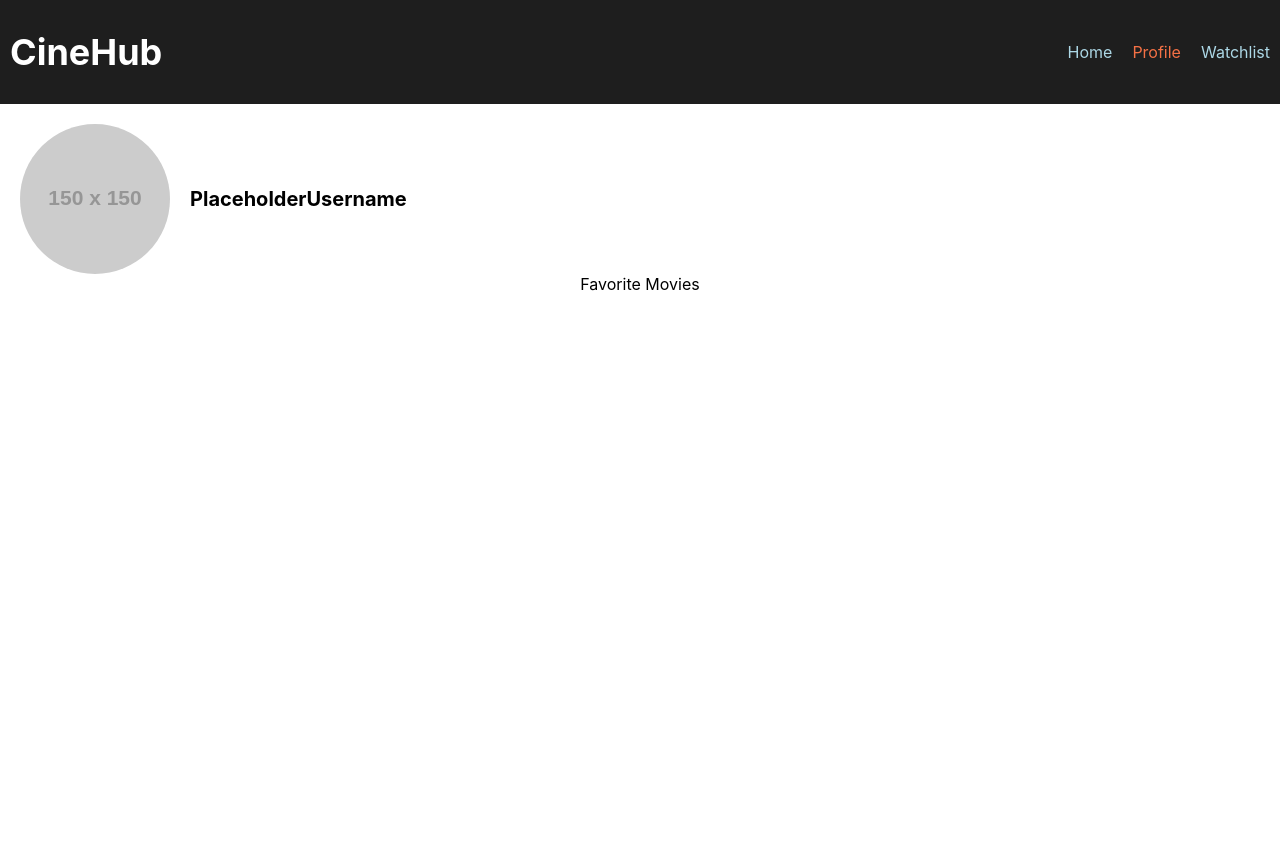
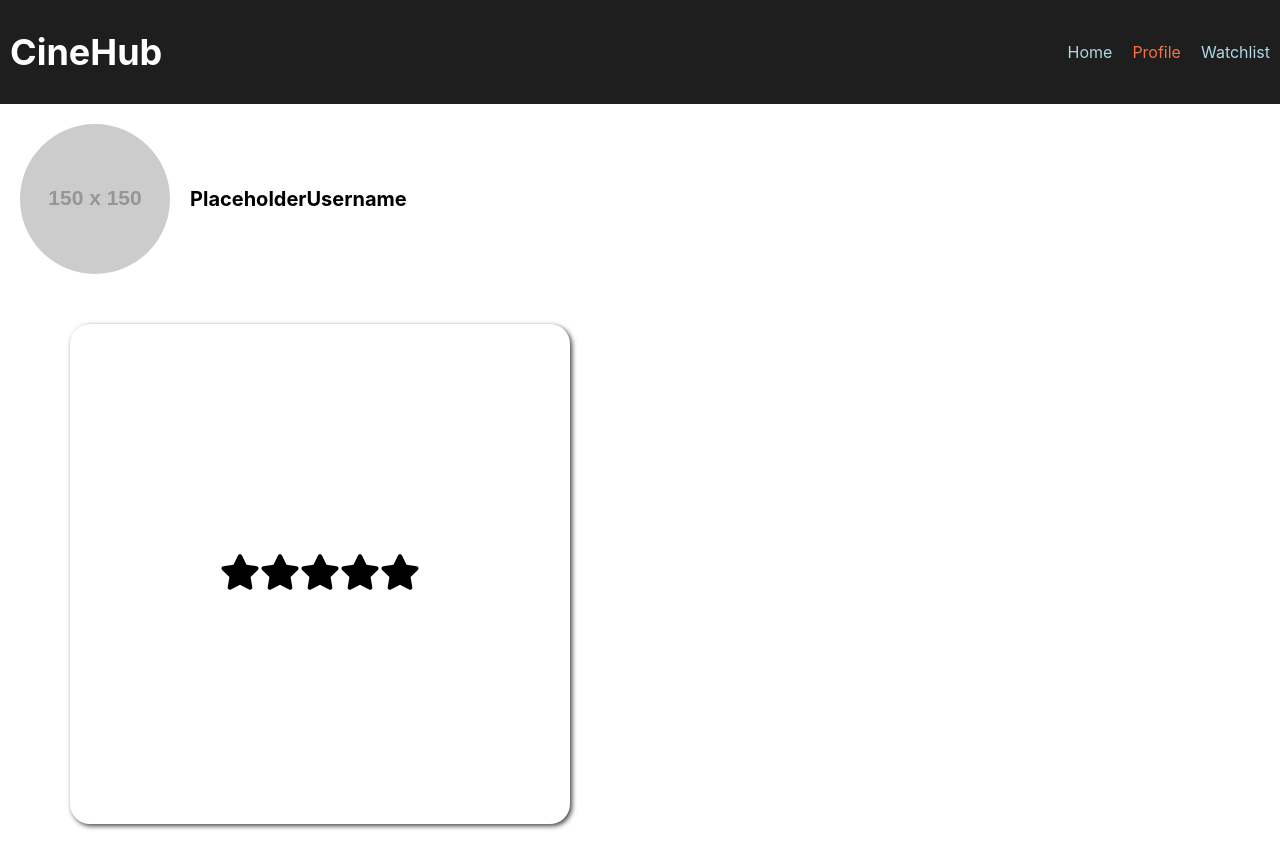
Before and after one commit to brajgon1/Specs_Capstone, a React (Create React App) app: page /profile in a window 1280 px wide. Shown: the top 868 px of the page. Before the commit the page ends 800 px from the top, so only its background shows below. Built offline with nearby package versions, Linux system fonts and the light colour scheme; no server answers.

Commit message:
added a card to hold movie information

```diff
--- a/src/components/LoginFolder/Profile.jsx
+++ b/src/components/LoginFolder/Profile.jsx
@@ -1,3 +1,4 @@
+import MovieCard from "../Movies/MovieCard";
 import "./Profile.css";
 
 const Profile = () => {
@@ -11,7 +12,7 @@ const Profile = () => {
         />
         <h1 className="username">PlaceholderUsername</h1>
       </div>
-      <div className="favorite-movie-list">Favorite Movies</div>
+      <div className="favorite-movie-list"><MovieCard/></div>
     </div>
   );
 };
--- /dev/null
+++ b/src/components/Movies/MovieCard.css
@@ -0,0 +1,13 @@
+.movie-card {
+    box-shadow: 2px 2px 5px #444241;
+    border-radius: 20px;
+    margin-top: 50px;
+    margin: 50px;
+    height: 500px;
+    width: 500px;
+    display: flex;
+    flex-direction: column;
+    justify-content: space-around;
+    align-items: center;
+    background-color: white;
+}
--- a/src/components/Movies/MovieCard.jsx
+++ b/src/components/Movies/MovieCard.jsx
@@ -1,7 +1,15 @@
-import Rating from "../Rating/Rating"
+import Rating from "../Rating/Rating";
+import './MovieCard.css';
 
 const MovieCard = () => {
     return(
-        <h2>asdf</h2>
+        <div>
+            <div className="movie-card">
+            <Rating/>
+            </div>
+
+        </div>
     )
 }
+
+export default MovieCard;
```
